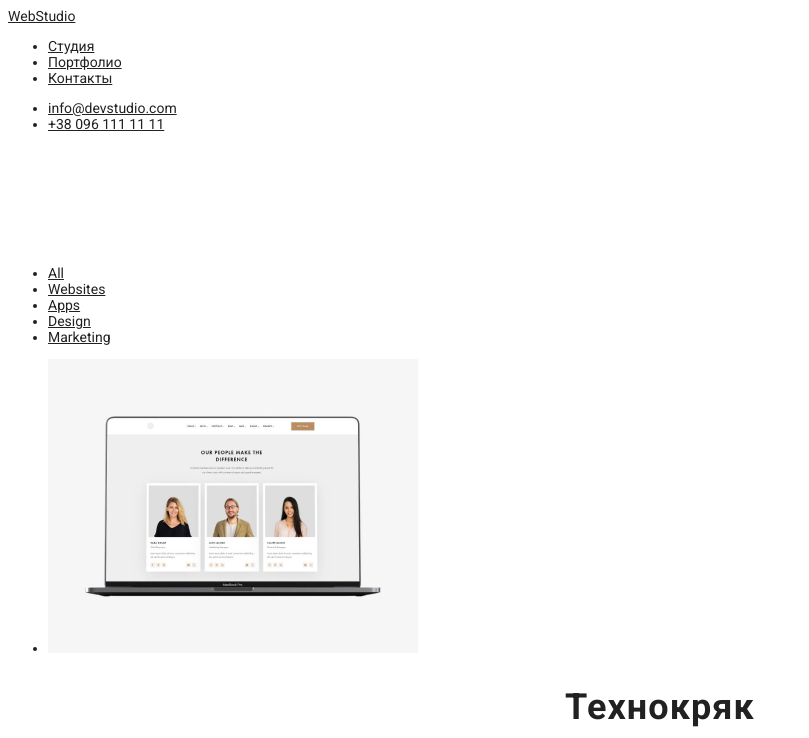
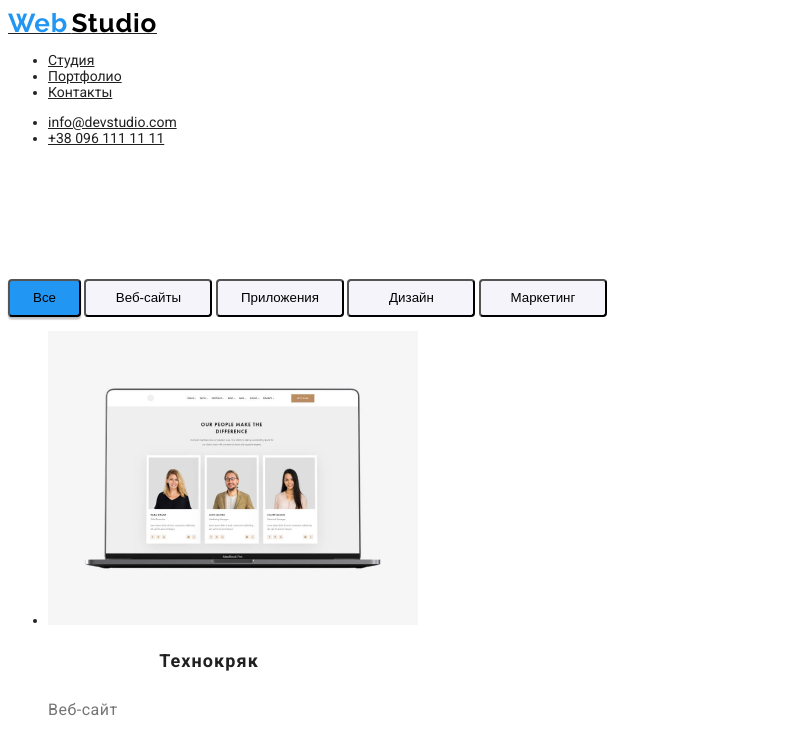
Before and after one commit to Krobago/hw-01, a plain HTML site: page portfolio.html in a window 1280 px wide. Shown: the top 738 px of the page, without its empty margins (0-809 px from the left). Drawn offline with Linux system fonts and the light colour scheme.

Commit message:
задание 2

```diff
--- a/css/styles.css
+++ b/css/styles.css
@@ -18,48 +18,56 @@ h1 {
  color: #FFF;
 text-align: center;
 font-size: 44px;
-font-style: normal;
 font-weight: 900;
-line-height: 60px; /* 136.364% */
+line-height: 1.36;
 letter-spacing: 2.64px;
 text-transform: uppercase;
 }
+
+
 
 h2 {
 color:var(--title-text-color);
 text-align: center;
 font-size: 36px;
-font-style: normal;
 font-weight: 700;
-line-height: normal;
+line-height: 1.2;
 letter-spacing: 1.08px;
 }
+
+.project h2 {
+    color:var(--title-text-color);
+    font-size: 18px;
+    font-weight: 1000;
+    line-height: 2.0; /* 200% */
+    letter-spacing: 1.08px;
+
+    }
+
 
 h3{color:var(--title-text-color);
 
     font-size: 14px;
-    font-style: normal;
     font-weight: 700;
-    line-height: normal;
+    line-height: 1.2;
     letter-spacing: 0.42px;
     text-transform: uppercase; }
 
-    h4{color:var(--title-text-color);
+h4 {color:var(--title-text-color);
 
-        text-align: center;
-        font-size: 16px;
-        font-style: normal;
-        font-weight: 500;
-        line-height: normal;
-        letter-spacing: 0.48px;
 
-    }
+font-size: 16px;
+font-weight: 500;
+line-height: 1.2;
+letter-spacing: 0.48px;
+
+}
 
    a{color: var(--title-text-color)
 
     ;}
 
-p{color:var(--primary-text-color);
+p {color:var(--primary-text-color);
 
     font-size: 14px;
     line-height: 24px; /* 171.429% */
@@ -67,20 +75,36 @@ p{color:var(--primary-text-color);
 
 .team p {color:var(--primary-text-color);
 
-    text-align: center;
+
     font-size: 16px;
-    line-height: normal;
+    line-height: 1.2;
     letter-spacing: 0.48px;
 
 }
 
+.button-group .button-all {
+width: 73px;
+height: 38px;
+flex-shrink: 0;
+border-radius: 4px;
+background: #2196F3;
 
-button {
+/* shadow-middle */
+box-shadow: 0px 2px 2px 0px rgba(0, 0, 0, 0.12), 0px 1px 2px 0px rgba(0, 0, 0, 0.08), 0px 3px 1px 0px rgba(0, 0, 0, 0.10);
+}
+.button-group button{
+    width: 128px;
+    height: 38px;
+    flex-shrink: 0;
+
+border-radius: 4px;
+background: #F5F4FA;
+
+}
+.primary-button {
 width: 200px;
 height: 50px;
 flex-shrink: 0;
-}
-.primary-button {
 border-radius: 4px;
 background: #2196F3;
 box-shadow: 0px 4px 4px 0px rgba(0, 0, 0, 0.15);
@@ -91,10 +115,12 @@ font-family: Roboto;
 font-size: 16px;
 font-style: normal;
 font-weight: 700;
-line-height: 30px; /* 187.5% */
+line-height: 1.875; /* 187.5% */
 letter-spacing: 0.96px;
 
 }
+
+
 
 
 
@@ -103,7 +129,12 @@ letter-spacing: 0.96px;
     color:rgb(0, 0, 0);
     cursor: pointer;
 }
+.button-group .button-all:hover{
+    color: #fff;
+}
 
+.button-group button:hover,
+.button-group button:focus,
 address a:focus,
 address a:hover,
 .site-nav a:focus,
@@ -111,6 +142,7 @@ address a:hover,
     color:var(--accent-color);
 }
 
+.button-group button:active ,
 address a:active,
 .primary-button:active,
 .site-nav a:active {
@@ -138,3 +170,29 @@ address a:active,
     letter-spacing: 0.78px;
 
 }
+
+.project h2 {
+    width: 322px;
+    color: var(--title-text-color);
+
+font-family: Roboto;
+font-size: 18px;
+font-style: normal;
+font-weight: 700;
+line-height: 2.0; /* 200% */
+letter-spacing: 1.08px;
+
+}
+
+.project p{
+    width: 322px;
+    color: #757575;
+
+font-family: Roboto;
+font-size: 16px;
+font-style: normal;
+font-weight: 400;
+line-height: 1.87; /* 187.5% */
+letter-spacing: 0.48px;
+
+}
--- a/portfolio.html
+++ b/portfolio.html
@@ -1,45 +1,47 @@
 <!DOCTYPE html>
 <html lang="en">
 <head>
-    <meta charset="UTF-8">
-    <meta name="viewport" content="width=device-width, initial-scale=1.0">
+    <meta charset="UTF-8" />
+    <meta name="viewport" content="width=device-width, initial-scale=1.0" />
     <title>Document</title>
-    <link rel="stylesheet" href="./css/styles.css">
+    <link rel="stylesheet" href="./css/styles.css" />
     <!-- Roboto font with weights 400, 500, 700, 900 -->
-<link rel="stylesheet" href="https://fonts.googleapis.com/css?family=Roboto:400,500,700,900">
+    <link rel="stylesheet" href="https://fonts.googleapis.com/css?family=Roboto:400,500,700,900" />
     <!-- Raleway font with weight 700 -->
-<link rel="stylesheet" href="https://fonts.googleapis.com/css?family=Raleway:700">
+    <link rel="stylesheet" href="https://fonts.googleapis.com/css?family=Raleway:700" />
 </head>
+<body>
     <header class="page header">
-    <a href="">WebStudio</a>
-    <nav>
-    <ul class="page nav">
-        <li><a href="">Студия</a></li>
-        <li><a href="">Портфолио</a></li>
-        <li><a href="">Контакты</a></li>
-
+        <a href="#" class="webstudio">
+            <span class="web">Web</span>
+            <span class="studio">Studio</span>
+        </a>
+        <nav class="site-nav">
+            <ul>
+                <li><a href="#">Студия</a></li>
+                <li><a href="#">Портфолио</a></li>
+                <li><a href="#">Контакты</a></li>
             </ul>
         </nav>
-
-<ul>
-    <li><a href="">info@devstudio.com</a></li>
-    <li><a href="">+38 096 111 11 11</a></li>
+        <ul class="site-nav">
+            <li><a href="#">info@devstudio.com</a></li>
+            <li><a href="#">+38 096 111 11 11</a></li>
         </ul>
-
     </header>
 
     <main>
         <section>
         <h1>Разделы</h1>
-    <ul>
-        <li><a class="button" href="#">All</a></li>
-        <li><a class="button" href="#">Websites</a></li>
-        <li><a class="button" href="#">Apps</a></li>
-        <li><a class="button" href="#">Design</a></li>
-        <li><a class="button" href="#">Marketing</a></li>
-    </ul>
+
+      <div class="button-group">
+            <button type="button" class="button-all" >Все</button>
+            <button type="button">Веб-сайты</button>
+            <button type="button">Приложения</button>
+            <button type="button">Дизайн</button>
+            <button type="button">Маркетинг</button>
+      </div>
             </section>
-<section>
+        <section class="project">
             <ul>
                     <li>
                         <img src="./images/hw-02/Technocrack.jpg" width="370" height="294" alt="">
@@ -47,7 +49,7 @@
                         <p>Веб-сайт</p>
                     </li>
                     <li>
-            <img src="./images/hw-02/poster basketball.jpg" width="370" height="294" alt="">
+                        <img src="./images/hw-02/posterbasketball.jpg" width="370" height="294" alt="">
                         <h2>Постер New Orlean vs Golden Star</h2>
                         <p>Дизайн</p>
                     </li>
@@ -67,44 +69,43 @@
                         <p>Приложение</p>
                     </li>
                     <li>
-            <img src="./images/hw-02/Inspiration Have no borders.jpg" width="370" height="294" alt="">
+                        <img src="./images/hw-02/InspirationHave noborders.jpg" width="370" height="294" alt="boxes">
                         <h2>Inspiration has no Borders</h2>
                         <p>Веб-сайт</p>
                     </li>
                     <li>
-            <img src="./images/hw-02/Limited Edition.jpg" width="370" height="294" alt="">
+                        <img src="./images/hw-02/LimitedEdition.jpg" width="370" height="294" alt="">
                         <h2>Издание Limited Edition</h2>
                         <p>Дизайн</p>
                     </li>
                     <li>
-            <img src="./images/hw-02/Project LAB.jpg" width="370" height="294" alt="">
+                        <img src="./images/hw-02/ProjectLAB.jpg" width="370" height="294" alt="">
                         <h2>Проект LAB</h2>
                         <p>Маркетинг</p>
                     </li>
                     <li>
-            <img src="./images/hw-02/Growing Buisness.jpg" width="370" height="294" alt="">
+                        <img src="./images/hw-02/GrowingBuisness.jpg" width="370" height="294" alt="">
                         <h2>Growing Business</h2>
                         <p>Приложение</p>
                     </li>
+
             </ul>
-
             </section>
     </main>
     <footer>
-      <a href="">WebStudio</a>
-
+        <a href="#" class="webstudio">
+            <span class="web">Web</span>
+            <span class="studio">Studio</span>
+        </a>
         <address>
-           <a href="">г. Киев, пр-т Леси Украинки, 26</a>
+            <a href="#">г. Киев, пр-т Леси Украинки, 26</a>
         </address>
         <address>
-                 <ul>
+            <ul class="site-nav">
                 <li><a href="info@devstudio.com">info@devstudio.com</a></li>
                 <li><a href="tel:+380961111111">+38 096 111 11 11</a></li>
             </ul>
         </address>
-
     </footer>
-<body>
-
 </body>
 </html>
```
Also changed, not shown: index.html (+1 -1 lines), images/hw-02/GrowingBuisness.jpg (renamed from images/hw-02/Growing Buisness.jpg), images/hw-02/InspirationHave noborders.jpg (renamed from images/hw-02/Inspiration Have no borders.jpg), images/hw-02/LimitedEdition.jpg (renamed from images/hw-02/Limited Edition.jpg), images/hw-02/ProjectLAB.jpg (renamed from images/hw-02/Project LAB.jpg), images/hw-02/posterbasketball.jpg (renamed from images/hw-02/poster basketball.jpg). Lines whose indentation alone changed are shown as unchanged.
